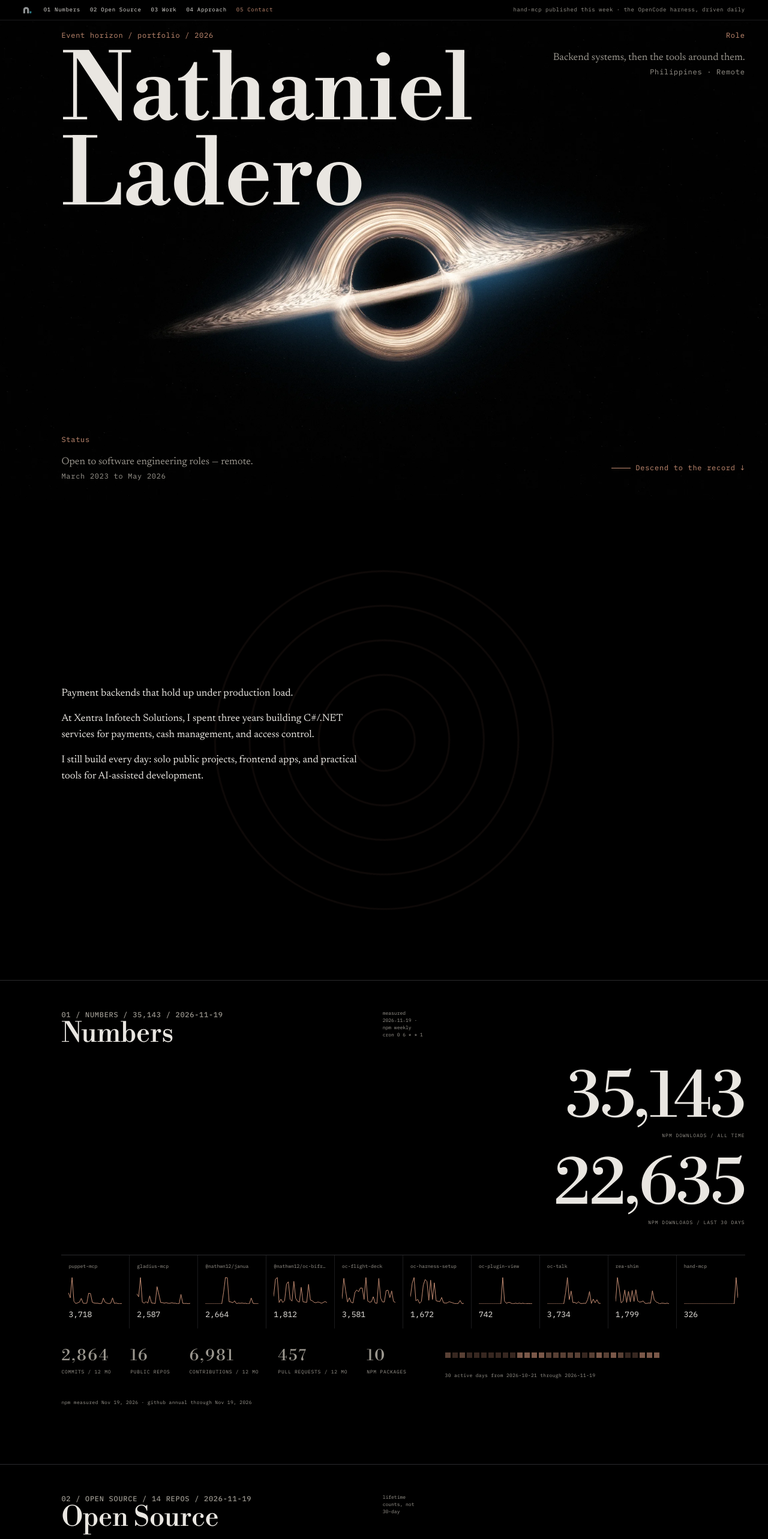
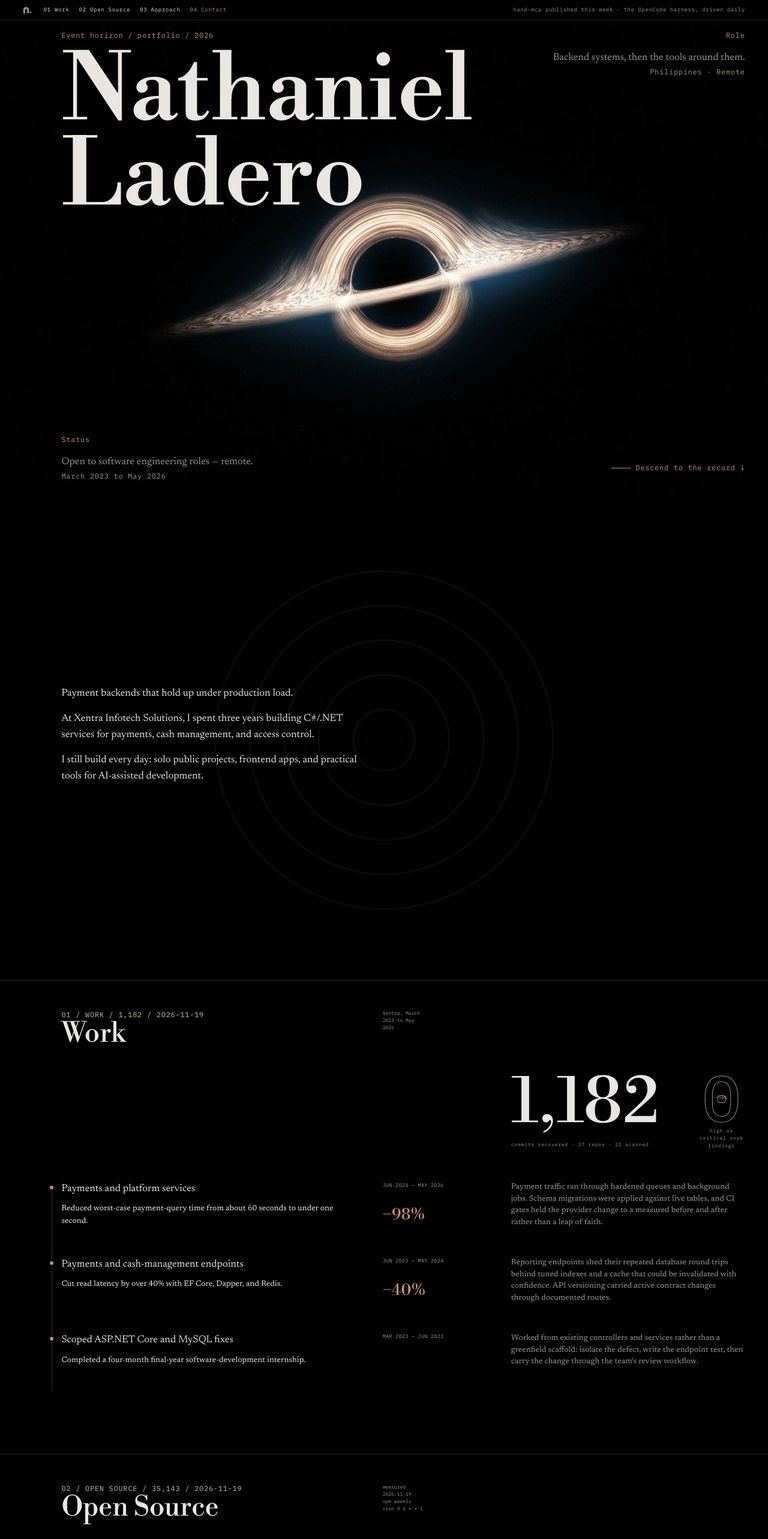
Before and after one commit to nathwn12/nathwn12.github.io, a React (Vite) app: page / in a window 1280 px wide. Shown: the top 2566 px of the page at 60% size. Built offline with nearby package versions, Linux system fonts and the light colour scheme.

Commit message:
refactor(page): weight the chapters by consequence

```diff
--- a/src/components/LedgerPage.tsx
+++ b/src/components/LedgerPage.tsx
@@ -28,13 +28,14 @@ import {
 } from "../content/showcase";
 import { CONTACT_EMAIL, CV_PATH, RESUME_PATH } from "../lib/contact";
 
-/** The ids stay stable; the labels are the owner's final visible copy. */
+/** Four chapters, weighted by consequence: the employment record, the public
+ *  record, the method, the ask. The npm figures are evidence inside Open Source,
+ *  not a chapter of their own. */
 const SECTIONS = [
-  { id: "signal", index: "01", label: "Numbers" },
-  { id: "work", index: "02", label: "Open Source" },
-  { id: "proof", index: "03", label: "Work" },
-  { id: "method", index: "04", label: "Approach" },
-  { id: "contact", index: "05", label: "Contact" },
+  { id: "work", index: "01", label: "Work" },
+  { id: "oss", index: "02", label: "Open Source" },
+  { id: "method", index: "03", label: "Approach" },
+  { id: "contact", index: "04", label: "Contact" },
 ] as const;
 
 /** Lifetime downloads as the ledger prints them: a figure, or no package. */
@@ -92,7 +93,7 @@ function Cluster({
 }
 
 export default function LedgerPage() {
-  const [active, setActive] = useState<string>("signal");
+  const [active, setActive] = useState<string>("work");
 
   useEffect(() => {
     document.title = `${name} — event horizon`;
@@ -219,7 +220,7 @@ export default function LedgerPage() {
               <p>{statusLine}</p>
               <p className="data">{employer.period}</p>
             </div>
-            <a className="hud hud-scroll data" href="#signal">
+            <a className="hud hud-scroll data" href="#work">
               <span className="scroll-line" aria-hidden="true" />
               <span>Descend to the record</span>
               <span aria-hidden="true">↓</span>
@@ -238,12 +239,35 @@ export default function LedgerPage() {
           </div>
         </section>
 
-        <Cluster id="signal" index="01" label="Numbers" variant="sa" active={active}>
+        <Cluster id="work" index="01" label="Work" variant="pc" active={active}>
+          <div className="band">
+            <div>
+              <b>{workBand[0].figure}</b>
+              <span>{workBand[0].label}</span>
+            </div>
+            <ZeroSeal figure={workBand[1].figure} label={workBand[1].label} />
+          </div>
+          <div className="spine">
+            {experience.map((entry) => (
+              <div className="node" key={entry.id}>
+                <span className="date">{spineDate(entry.date)}</span>
+                {spineStamp(entry.id) && (
+                  <span className="stampfig">{spineStamp(entry.id)}</span>
+                )}
+                <div className="node-body">
+                  <h3>{entry.name}</h3>
+                  <p className="out">{entry.outcome}</p>
+                  <p className="tex">{entry.texture}</p>
+                </div>
+              </div>
+            ))}
+          </div>
+        </Cluster>
+
+        <Cluster id="oss" index="02" label="Open Source" variant="wc sa" active={active}>
+          <p className="intro">{workShelfIntro}</p>
+
           <div className="top">
-            <div>
-              <CountUp value={signal.allTime} className="figure" />
-              <div className="flabel">npm downloads / all time</div>
-            </div>
             <div>
               <CountUp value={signal.month} className="figure" />
               <div className="flabel">npm downloads / last 30 days</div>
@@ -256,6 +280,40 @@ export default function LedgerPage() {
                 <div className="pname">{item.name}</div>
                 <Sparkline values={item.daily} />
                 <div className="pval">{item.month.toLocaleString("en-US")}</div>
+              </div>
+            ))}
+          </div>
+
+          <div className="ledger">
+            {featuredRows.map((row) => (
+              <a
+                className="tier-a"
+                key={row.dir}
+                href={row.url}
+                target="_blank"
+                rel="noreferrer"
+              >
+                <span className="a-head">
+                  <span className="a-name">{row.name}</span>
+                  <span className="claim a-claim">{row.claim}</span>
+                </span>
+                <span className="a-detail">{row.detail}</span>
+                <span className="a-foot">
+                  <span>{row.tech.join(" / ")}</span>
+                  <span>{`${lifetimeOf(row)} · ${row.language}`}</span>
+                </span>
+              </a>
+            ))}
+            {indexRows.map((row) => (
+              <div className="tier-b" key={row.dir}>
+                <span className="b-main">
+                  <a href={row.url} target="_blank" rel="noreferrer">
+                    {row.name}
+                  </a>
+                  {` · ${row.claim}`}
+                </span>
+                <span className="b-life">{lifetimeOf(row)}</span>
+                <span className="b-lang">{row.language}</span>
               </div>
             ))}
           </div>
@@ -293,69 +351,7 @@ export default function LedgerPage() {
           <div className="stamp">{signal.stamp}</div>
         </Cluster>
 
-        <Cluster id="work" index="02" label="Open Source" variant="wc" active={active}>
-          <p className="intro">{workShelfIntro}</p>
-          <div className="ledger">
-            {featuredRows.map((row) => (
-              <a
-                className="tier-a"
-                key={row.dir}
-                href={row.url}
-                target="_blank"
-                rel="noreferrer"
-              >
-                <span className="a-head">
-                  <span className="a-name">{row.name}</span>
-                  <span className="claim a-claim">{row.claim}</span>
-                </span>
-                <span className="a-detail">{row.detail}</span>
-                <span className="a-foot">
-                  <span>{row.tech.join(" / ")}</span>
-                  <span>{`${lifetimeOf(row)} · ${row.language}`}</span>
-                </span>
-              </a>
-            ))}
-            {indexRows.map((row) => (
-              <div className="tier-b" key={row.dir}>
-                <span className="b-main">
-                  <a href={row.url} target="_blank" rel="noreferrer">
-                    {row.name}
-                  </a>
-                  {` · ${row.claim}`}
-                </span>
-                <span className="b-life">{lifetimeOf(row)}</span>
-                <span className="b-lang">{row.language}</span>
-              </div>
-            ))}
-          </div>
-        </Cluster>
-
-        <Cluster id="proof" index="03" label="Work" variant="pc" active={active}>
-          <div className="band">
-            <div>
-              <b>{workBand[0].figure}</b>
-              <span>{workBand[0].label}</span>
-            </div>
-            <ZeroSeal figure={workBand[1].figure} label={workBand[1].label} />
-          </div>
-          <div className="spine">
-            {experience.map((entry) => (
-              <div className="node" key={entry.id}>
-                <span className="date">{spineDate(entry.date)}</span>
-                {spineStamp(entry.id) && (
-                  <span className="stampfig">{spineStamp(entry.id)}</span>
-                )}
-                <div className="node-body">
-                  <h3>{entry.name}</h3>
-                  <p className="out">{entry.outcome}</p>
-                  <p className="tex">{entry.texture}</p>
-                </div>
-              </div>
-            ))}
-          </div>
-        </Cluster>
-
-        <Cluster id="method" index="04" label="Approach" variant="ma" active={active}>
+        <Cluster id="method" index="03" label="Approach" variant="ma" active={active}>
           <div className="prose">
             {aiPractice.sentences.map((sentence) => (
               <p key={sentence}>{sentence}</p>
@@ -383,7 +379,7 @@ export default function LedgerPage() {
           </div>
         </Cluster>
 
-        <Cluster id="contact" index="05" label="Contact" variant="ca" active={active} ornament={<WitnessMark className="witness-contact" />}>
+        <Cluster id="contact" index="04" label="Contact" variant="ca" active={active} ornament={<WitnessMark className="witness-contact" />}>
           <p className="line">{contactBlock.line}</p>
           <a
             className="mail"
--- a/src/content/coordinates.ts
+++ b/src/content/coordinates.ts
@@ -2,7 +2,6 @@ import { employer } from "./experience";
 import { availability, recordOpener } from "./hero";
 import { aiPractice, contactBlock, figures, standfirst } from "./ledger";
 import { signal, specLines } from "./signal";
-import { featuredRows, indexRows } from "./showcase";
 
 /**
  * The chapter stamps. One owner for each coordinate value and the one margin
@@ -10,7 +9,7 @@ import { featuredRows, indexRows } from "./showcase";
  * nothing here is retyped, and no component formats a figure for display.
  */
 
-export type CoordinateKey = "signal" | "work" | "proof" | "method" | "contact";
+export type CoordinateKey = "work" | "oss" | "method" | "contact";
 
 export interface Coordinate {
   /** The chapter's one figure, already formatted for display. */
@@ -28,22 +27,17 @@ const date = signal.snapshotDate;
 export const coldRead = [recordOpener, ...standfirst.split(/(?<=\.)\s+/)];
 
 export const coordinates: Record<CoordinateKey, Coordinate> = {
-  signal: {
+  work: {
+    value: figures.commits ?? "",
+    date,
+    margin: `${employer.shortName}, ${employer.period}`,
+  },
+  oss: {
     value: signal.allTime.toLocaleString("en-US"),
     date,
     // Display-only: non-breaking hyphens keep the snapshot date whole in the
     // narrow margin. The underlying coordinate `date` stays the raw ISO value.
     margin: `measured ${date.replace(/-/g, "\u2011")} · npm weekly cron 0 6 * * 1`,
-  },
-  work: {
-    value: `${featuredRows.length + indexRows.length} REPOS`,
-    date,
-    margin: "lifetime counts, not 30-day",
-  },
-  proof: {
-    value: figures.commits ?? "",
-    date,
-    margin: `${employer.shortName}, ${employer.period}`,
   },
   method: {
     value: `${specLines.length} STEPS`,
```
Also changed, not shown: src/styles/ledger.css (+12 -10 lines), 2 other files (tests, documents, lock files or other folders).
